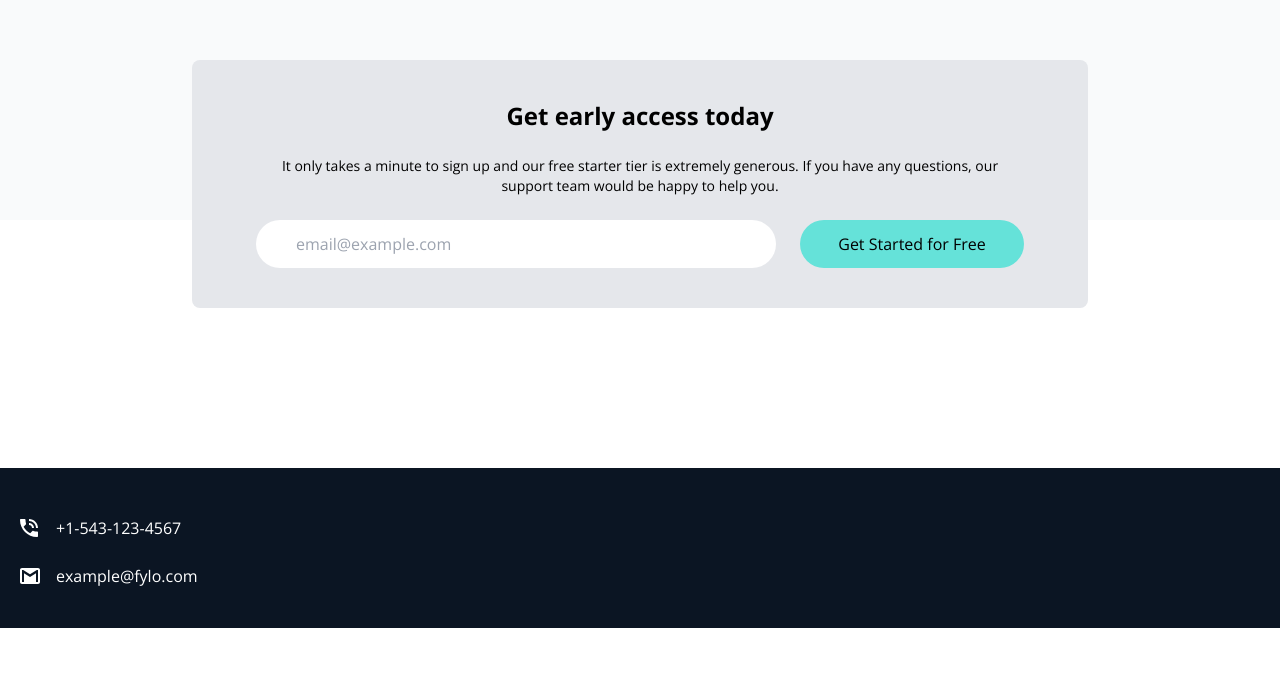
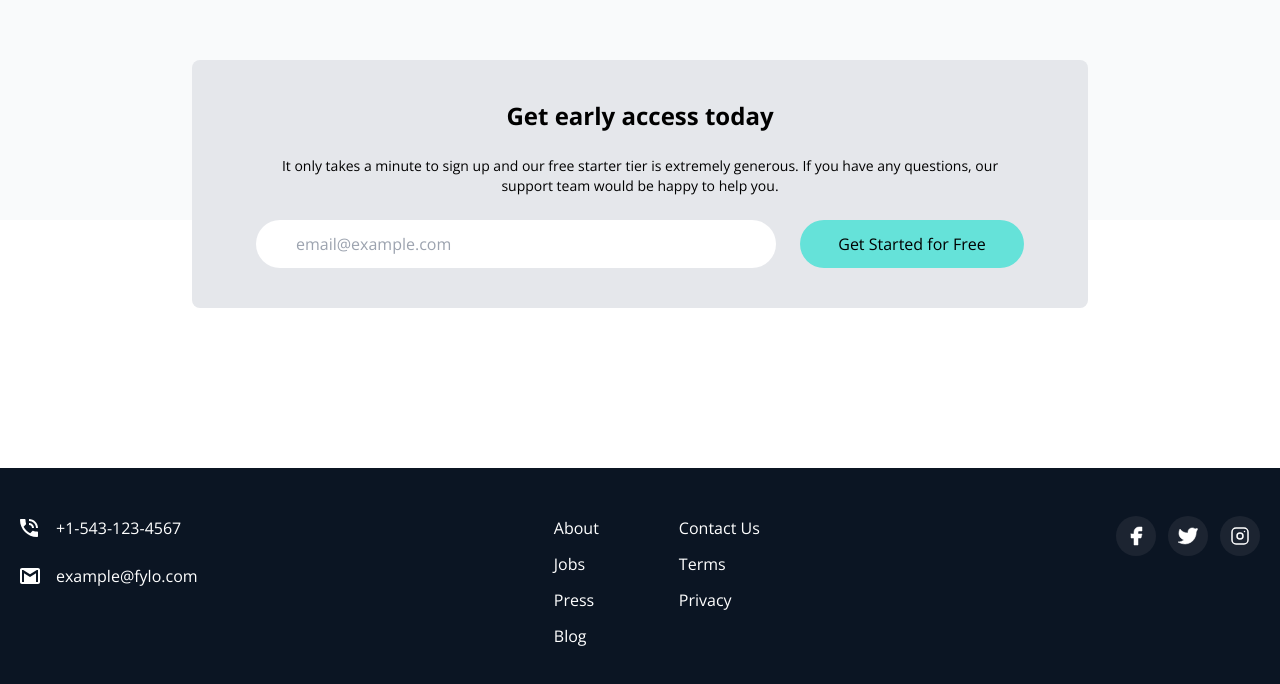
Before and after one commit to andrewteece/Fylo-Website, a website: page index.html in a window 1280 px wide. Shown: the part 3252-3936 px from the top of the page. Before the commit the page ends 3880 px from the top, so only its background shows below. Drawn offline with nearby package versions, Linux system fonts and the light colour scheme; files whose address does not match are found by name.

Commit message:
footer markup

```diff
--- a/index.html
+++ b/index.html
@@ -348,6 +348,52 @@
           </div>
 
           <!-- Menus -->
+          <div
+            class="flex flex-col space-y-10 text-xl md:text-base md:space-x-20 md:space-y-0 md:flex-row"
+          >
+            <div class="flex flex-col space-y-3">
+              <a href="#" class="hover:text-accentCyan">About</a>
+              <a href="#" class="hover:text-accentCyan">Jobs</a>
+              <a href="#" class="hover:text-accentCyan">Press</a>
+              <a href="#" class="hover:text-accentCyan">Blog</a>
+            </div>
+            <div class="flex flex-col space-y-3">
+              <a href="#" class="hover:text-accentCyan">Contact Us</a>
+              <a href="#" class="hover:text-accentCyan">Terms</a>
+              <a href="#" class="hover:text-accentCyan">Privacy</a>
+            </div>
+          </div>
+
+          <!-- Social -->
+          <div class="flex justify-center pb-10 space-x-3">
+            <div>
+              <a href="#">
+                <img
+                  src="images/facebook.svg"
+                  alt="Facebook"
+                  class="p-2 bg-darkBlue rounded-full ficon"
+                />
+              </a>
+            </div>
+            <div>
+              <a href="#">
+                <img
+                  src="images/twitter.svg"
+                  alt="Twitter"
+                  class="p-2 bg-darkBlue rounded-full ficon"
+                />
+              </a>
+            </div>
+            <div>
+              <a href="#">
+                <img
+                  src="images/instagram.svg"
+                  alt="Instagram"
+                  class="p-2 bg-darkBlue rounded-full ficon"
+                />
+              </a>
+            </div>
+          </div>
         </div>
       </div>
     </footer>
```
Also changed, not shown: css/style.css.
